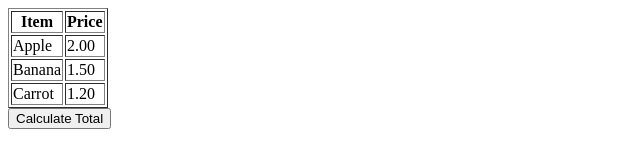
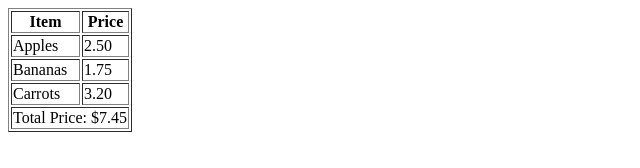
Before and after one commit to acciojob/grofers-checkout-kunalkanwarr, a website: page main.html in a window 1280 px wide. Shown: the whole page, without its empty margins (0-640 px from the left). Drawn offline with Linux system fonts and the light colour scheme.

Commit message:
created a submission

```diff
--- a/main.html
+++ b/main.html
@@ -12,41 +12,46 @@
             <th>Price</th>
         </tr>
         <tr class="item">
-            <td>Apple</td>
-            <td class="price">2.00</td>
+            <td>Apples</td>
+            <td class="prices">2.50</td>
         </tr>
         <tr class="item">
-            <td>Banana</td>
-            <td class="price">1.50</td>
+            <td>Bananas</td>
+            <td class="prices">1.75</td>
         </tr>
         <tr class="item">
-            <td>Carrot</td>
-            <td class="price">1.20</td>
+            <td>Carrots</td>
+            <td class="prices">3.20</td>
         </tr>
     </table>
 
-    <button id="calculate-btn">Calculate Total</button>
-
     <script>
         function calculateTotal() {
-            let prices = document.querySelectorAll(".price");
+            // Select all price elements
+            const priceElements = document.querySelectorAll('.prices');
             let total = 0;
 
-            prices.forEach(price => {
-                total += parseFloat(price.textContent);
+            // Sum up the prices
+            priceElements.forEach(priceElement => {
+                total += parseFloat(priceElement.textContent);
             });
 
-            let table = document.getElementById("grocery-table");
-            let totalRow = document.createElement("tr");
-            let totalCell = document.createElement("td");
-            totalCell.setAttribute("colspan", "2");
-            totalCell.textContent = "Total Price: $" + total.toFixed(2);
+            // Create new row for total
+            const table = document.getElementById('grocery-table');
+            const totalRow = document.createElement('tr');
+            const totalCell = document.createElement('td');
+
+            // Set attributes for styling and merging
+            totalCell.setAttribute('colspan', '2');
+            totalCell.textContent = `Total Price: $${total.toFixed(2)}`;
+
+            // Append to the row and then to the table
             totalRow.appendChild(totalCell);
-
             table.appendChild(totalRow);
         }
 
-        document.getElementById("calculate-btn").addEventListener("click", calculateTotal);
+        // Call function to calculate total price
+        calculateTotal();
     </script>
 </body>
 </html>
```
